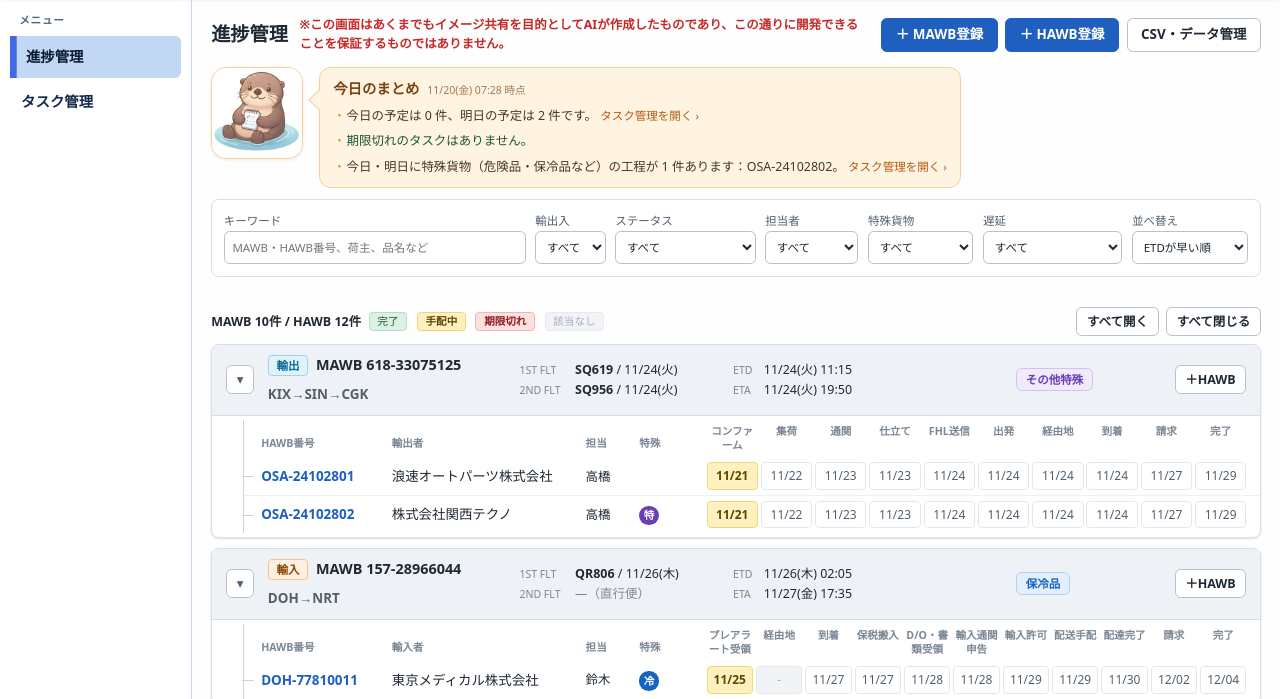
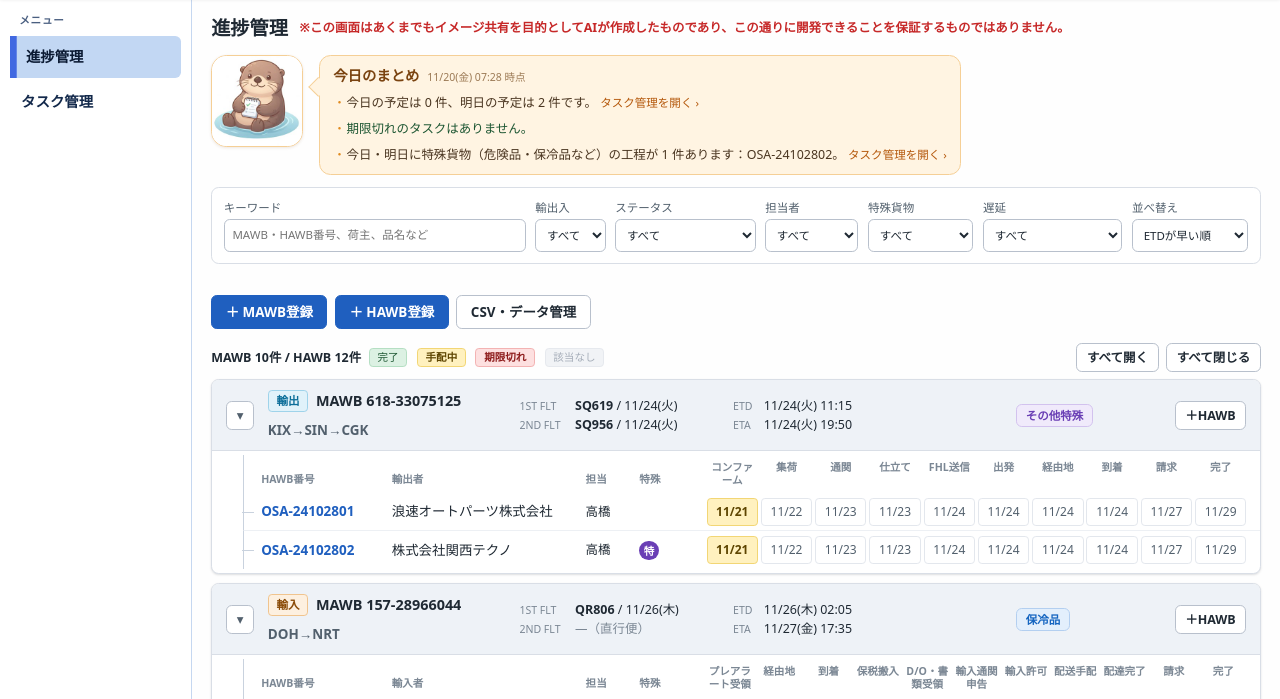
Before and after one commit to dxnews-ksjp/air_cg_tracker, a plain HTML site: page index.html in a window 1280 px wide. Shown: the part 52-751 px from the top of the page. Drawn offline with Linux system fonts and the light colour scheme.

Commit message:
進捗管理の登録・データ管理ボタンを絞り込み欄の下へ移動
- 「＋MAWB登録」「＋HAWB登録」「CSV・データ管理」をタイトル横から絞り込み欄の下（一覧の件数表示の上）に移動
- スマホでは3つのボタンを横幅いっぱいに並べて表示

Co-Authored-By: Claude Opus 5.5 <noreply@anthropic.com>
Claude-Session: https://claude.ai/code/session_01MZzjE4BM9ETS569qNZr5xY

```diff
--- a/css/style.css
+++ b/css/style.css
@@ -235,6 +235,8 @@ small { font-size: 12px; color: var(--text-2); }
 .task-filters { align-items: center; }
 /* 進捗管理の絞り込み欄の下は、1行分（約22px）余白を広げる */
 .filters:not(.task-filters) { margin-bottom: 32px; }
+/* 絞り込み欄の下に並べる登録・データ管理のボタン */
+.list-actions { display: flex; gap: 8px; flex-wrap: wrap; margin-bottom: 14px; }
 .filter-toggle { display: none; }
 .list-tools { display: flex; align-items: center; gap: 8px; flex-wrap: wrap; margin-bottom: 8px; font-size: 13px; }
 .list-tools .count { font-weight: 700; }
@@ -552,6 +554,7 @@ legend { font-weight: 700; font-size: 13px; color: var(--text-2); padding: 0 6px
   .page-head h1 { font-size: 18px; }
   .page-head .actions { margin-left: 0; width: 100%; }
   .page-head .actions .btn { flex: 1; }
+  .list-actions .btn { flex: 1; }
   .filter-toggle { display: flex; width: 100%; margin-bottom: 8px; }
   .filters:not(.task-filters) { display: none; }
   .filters.show { display: flex; }
--- a/js/views/progress.js
+++ b/js/views/progress.js
@@ -178,14 +178,15 @@
     el.innerHTML =
       '<div class="page-head">' +
         '<h1>進捗管理</h1>' + UI.disclaimer() +
-        '<div class="actions">' +
-          '<button type="button" class="btn btn-primary" data-act="new-mawb">＋ MAWB登録</button>' +
-          '<button type="button" class="btn btn-primary" data-act="new-hawb">＋ HAWB登録</button>' +
-          '<a class="btn" href="#/data">CSV・データ管理</a>' +
-        '</div>' +
       '</div>' +
       UI.assistant(snap, today) +
       filterBar(snap) +
+      // 登録・データ管理のボタンは絞り込み欄の下に置く
+      '<div class="list-actions">' +
+        '<button type="button" class="btn btn-primary" data-act="new-mawb">＋ MAWB登録</button>' +
+        '<button type="button" class="btn btn-primary" data-act="new-hawb">＋ HAWB登録</button>' +
+        '<a class="btn" href="#/data">CSV・データ管理</a>' +
+      '</div>' +
       '<div class="list-tools"><span class="count">MAWB ' + groups.length + '件 / HAWB ' + hawbCount + '件</span>' +
         UI.colorLegend() +
         '<span class="spacer"></span>' +
```
